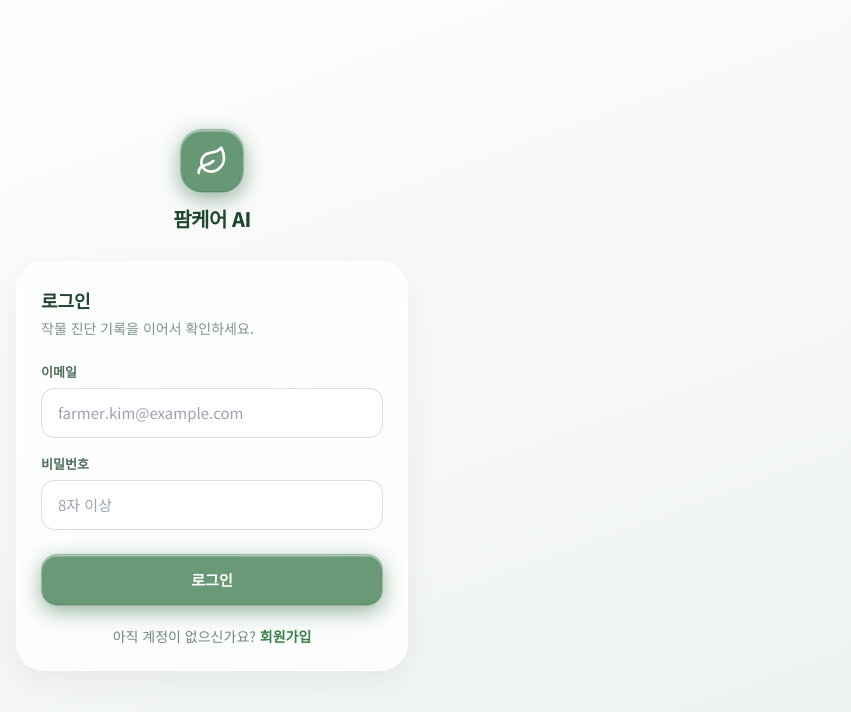
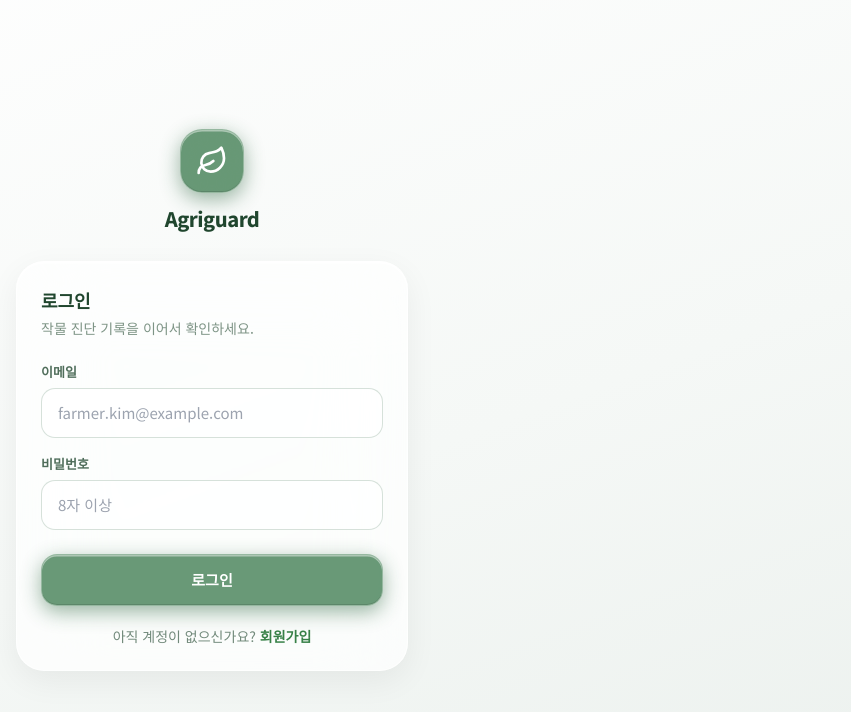
Before and after one commit to GDG-SDG/SDG-FRONTEND, a Next.js app: page /login in a window 1280 px wide. Shown: the top 712 px of the page, without its empty margins (428-1279 px from the left). Built offline with nearby package versions, Linux system fonts and the light colour scheme; no server answers.

Commit message:
Refactor:#30 앱 전반 브랜드명 팜케어 AI·FarmCare를 Agriguard로 통일

```diff
--- a/app/(auth)/login/page.tsx
+++ b/app/(auth)/login/page.tsx
@@ -64,7 +64,7 @@ export default function LoginPage() {
           className="text-xl font-extrabold tracking-tight"
           style={{ color: "rgb(var(--glass-text) / 0.95)" }}
         >
-          팜케어 AI
+          Agriguard
         </div>
       </div>
 
--- a/app/(main)/mypage/page.tsx
+++ b/app/(main)/mypage/page.tsx
@@ -383,9 +383,9 @@ export default function MyPage() {
 
       {/* App version */}
       <div className="mx-4 mt-4 text-center">
-        <p style={{ fontSize: "11px", color: "#BDBDBD" }}>팜케어 AI v1.0.0</p>
+        <p style={{ fontSize: "11px", color: "#BDBDBD" }}>Agriguard v1.0.0</p>
         <p style={{ fontSize: "10px", color: "#E0E0E0", marginTop: "4px" }}>
-          © 2026 FarmCare AI. All rights reserved.
+          © 2026 Agriguard. All rights reserved.
         </p>
       </div>
 
--- a/app/layout.tsx
+++ b/app/layout.tsx
@@ -10,14 +10,14 @@ const notoSansKR = Noto_Sans_KR({
 });
 
 export const metadata: Metadata = {
-  title: "팜케어 AI — 작물 질병 진단 서비스",
+  title: "Agriguard — 작물 질병 진단 서비스",
   description:
     "스마트폰 하나로 작물 질병을 진단하고 방제 시점을 예측하는 저비용 AI 농업 플랫폼",
   manifest: "/manifest.webmanifest",
   appleWebApp: {
     capable: true,
     statusBarStyle: "default",
-    title: "팜케어 AI",
+    title: "Agriguard",
   },
   icons: {
     icon: "/icons/icon-192.png",
--- a/app/manifest.ts
+++ b/app/manifest.ts
@@ -3,8 +3,8 @@ import type { MetadataRoute } from "next";
 // PWA Web App Manifest (App Router 네이티브 방식 — /manifest.webmanifest 로 제공됨)
 export default function manifest(): MetadataRoute.Manifest {
   return {
-    name: "팜케어 AI — 작물 질병 진단 서비스",
-    short_name: "팜케어 AI",
+    name: "Agriguard — 작물 질병 진단 서비스",
+    short_name: "Agriguard",
     description:
       "스마트폰 하나로 작물 질병을 진단하고 방제 시점을 예측하는 저비용 AI 농업 플랫폼",
     start_url: "/",
--- a/app/page.tsx
+++ b/app/page.tsx
@@ -39,7 +39,7 @@ export default function SplashPage() {
             className="text-2xl font-extrabold tracking-tight"
             style={{ color: "rgb(var(--glass-text) / 0.95)" }}
           >
-            팜케어 AI
+            Agriguard
           </div>
           <div
             className="text-sm font-medium"
--- a/app/providers.tsx
+++ b/app/providers.tsx
@@ -34,7 +34,7 @@ function BootSplash() {
           color: "rgb(var(--brand-green))",
         }}
       >
-        팜케어 AI
+        Agriguard
       </p>
       {slow && (
         <p
--- a/components/pwa/InstallPrompt.tsx
+++ b/components/pwa/InstallPrompt.tsx
@@ -106,7 +106,7 @@ export function InstallPrompt() {
 
           <div className="min-w-0 flex-1">
             <p className="text-[13px] font-bold text-[#1a1a1a]">
-              팜케어 AI 앱으로 설치
+              Agriguard 앱으로 설치
             </p>
             {iosGuide ? (
               <p className="mt-0.5 flex items-center gap-1 text-[11px] text-[#616161]">
--- a/scripts/gen-icons.mjs
+++ b/scripts/gen-icons.mjs
@@ -1,4 +1,4 @@
-// 팜케어 AI PWA 아이콘 생성기
+// Agriguard PWA 아이콘 생성기
 // 디자인: 세이지 그린 타일 + 흰색 라인 잎(Lucide `leaf`).
 // SVG 작성 → qlmanage(QuickLook)로 고해상도 렌더 → sips로 각 사이즈 변환 (macOS 도구만 사용).
 import { mkdirSync, writeFileSync, copyFileSync, rmSync } from "node:fs";
```
Also changed, not shown: 1 other file (tests, documents, lock files or other folders).
